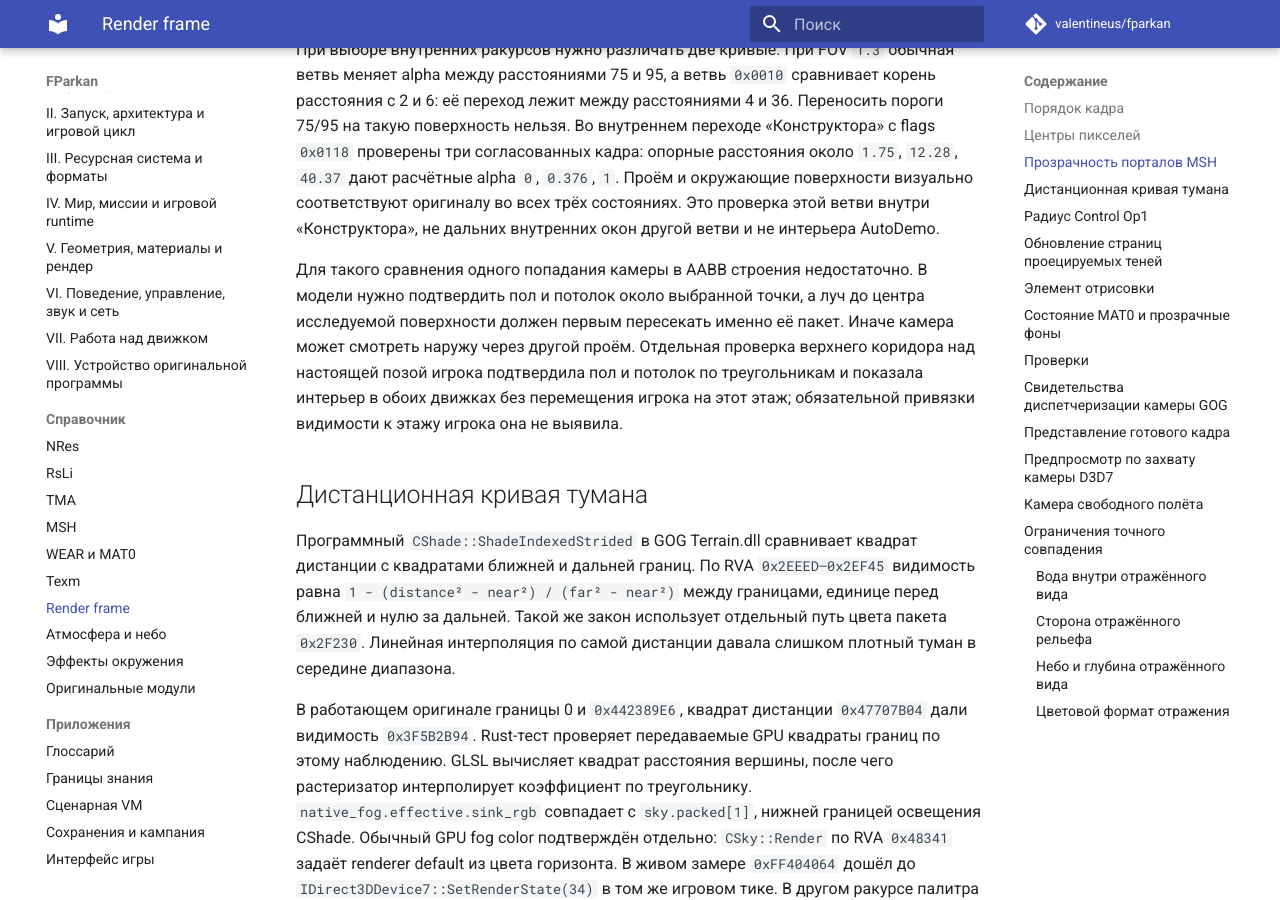
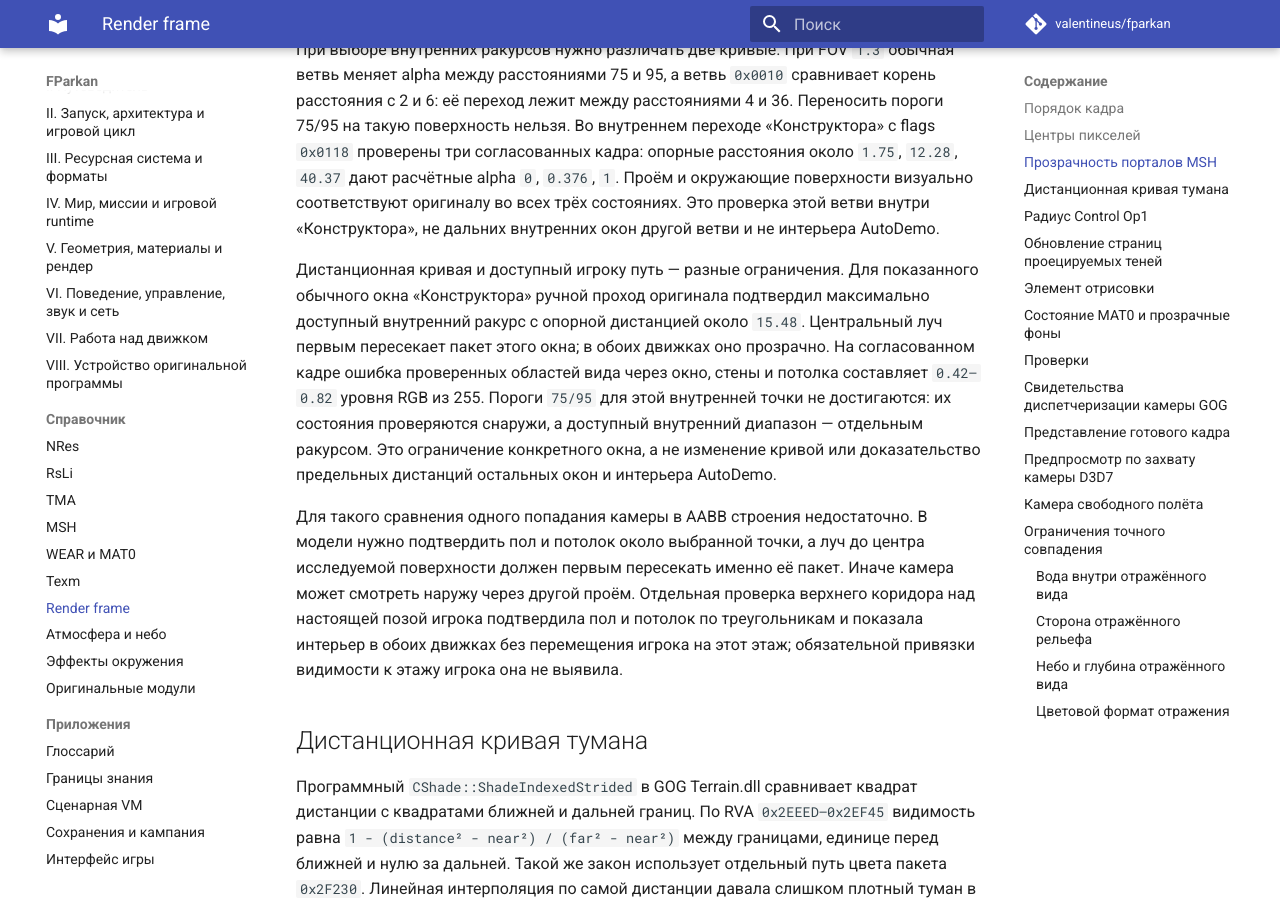
Before and after one commit to valentineus/fparkan, an MkDocs documentation site: the page built from docs/reference/render-frame.md, in a window 1280 px wide and 900 px high, scrolled down 2611 px. Built offline with MkDocs 1.6.1 and Material for MkDocs 9.7.7, drawn with Linux system fonts in a browser that asks for light colours; comment, search, counter and statistics services are not loaded.

Commit message:
docs(render): record reachable interior window acceptance

```diff
--- a/docs/reference/render-frame.md
+++ b/docs/reference/render-frame.md
@@ -117,6 +117,17 @@ RVA `0x1B0F0`, заменяет diffuse alpha пакета без type 16 с bat
 визуально соответствуют оригиналу во всех трёх состояниях. Это проверка
 этой ветви внутри «Конструктора», не дальних внутренних окон другой ветви
 и не интерьера AutoDemo.
+
+Дистанционная кривая и доступный игроку путь — разные ограничения.
+Для показанного обычного окна «Конструктора» ручной проход оригинала
+подтвердил максимально доступный внутренний ракурс с опорной дистанцией
+около `15.48`. Центральный луч первым пересекает пакет этого окна; в обоих
+движках оно прозрачно. На согласованном кадре ошибка проверенных областей
+вида через окно, стены и потолка составляет `0.42–0.82` уровня RGB из 255.
+Пороги `75/95` для этой внутренней точки не достигаются: их состояния
+проверяются снаружи, а доступный внутренний диапазон — отдельным ракурсом.
+Это ограничение конкретного окна, а не изменение кривой или доказательство
+предельных дистанций остальных окон и интерьера AutoDemo.
 
 Для такого сравнения одного попадания камеры в AABB строения недостаточно.
 В модели нужно подтвердить пол и потолок около выбранной точки, а луч до
```
Also changed, not shown: docs/appendices/knowledge-boundaries.md (+4 -2 lines).
